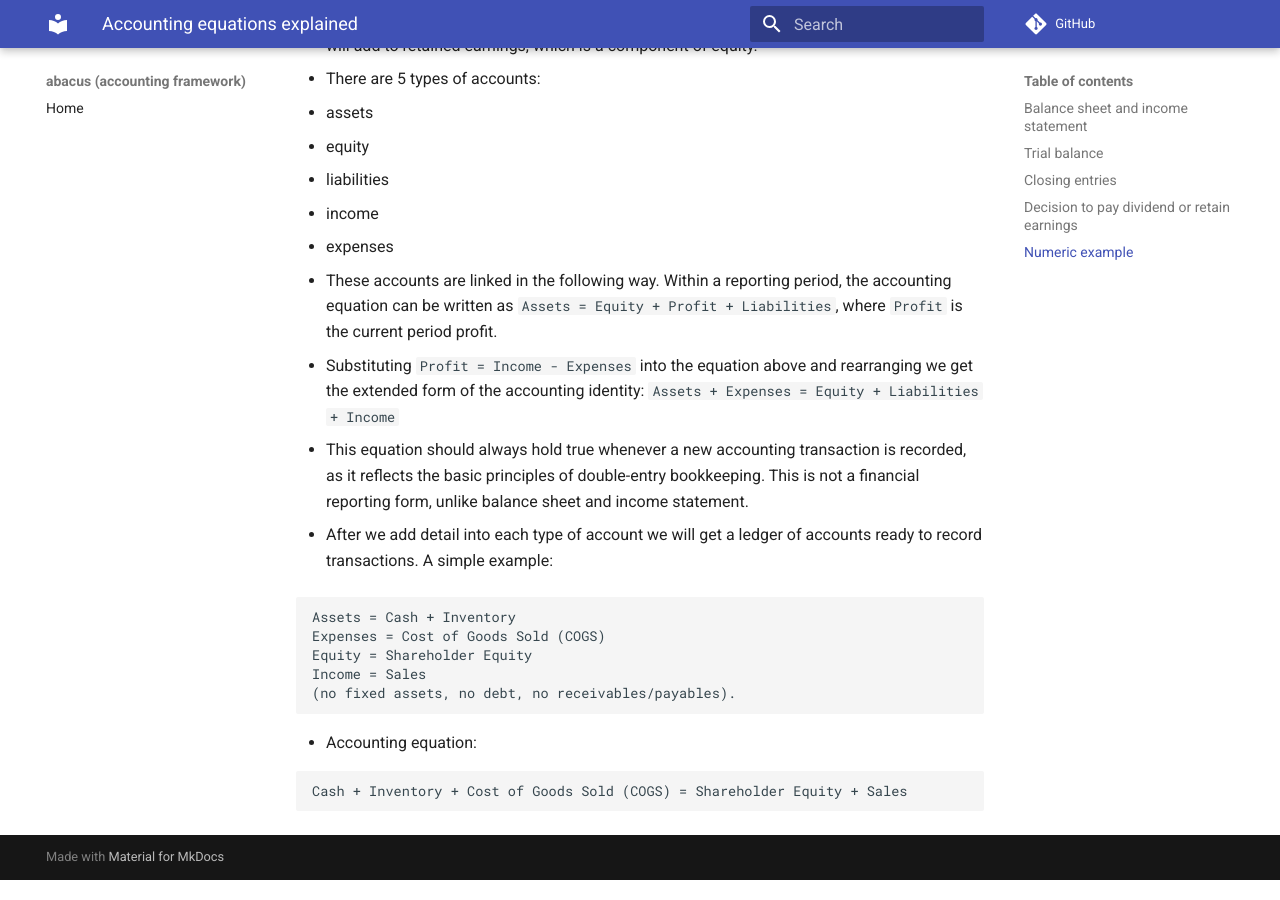
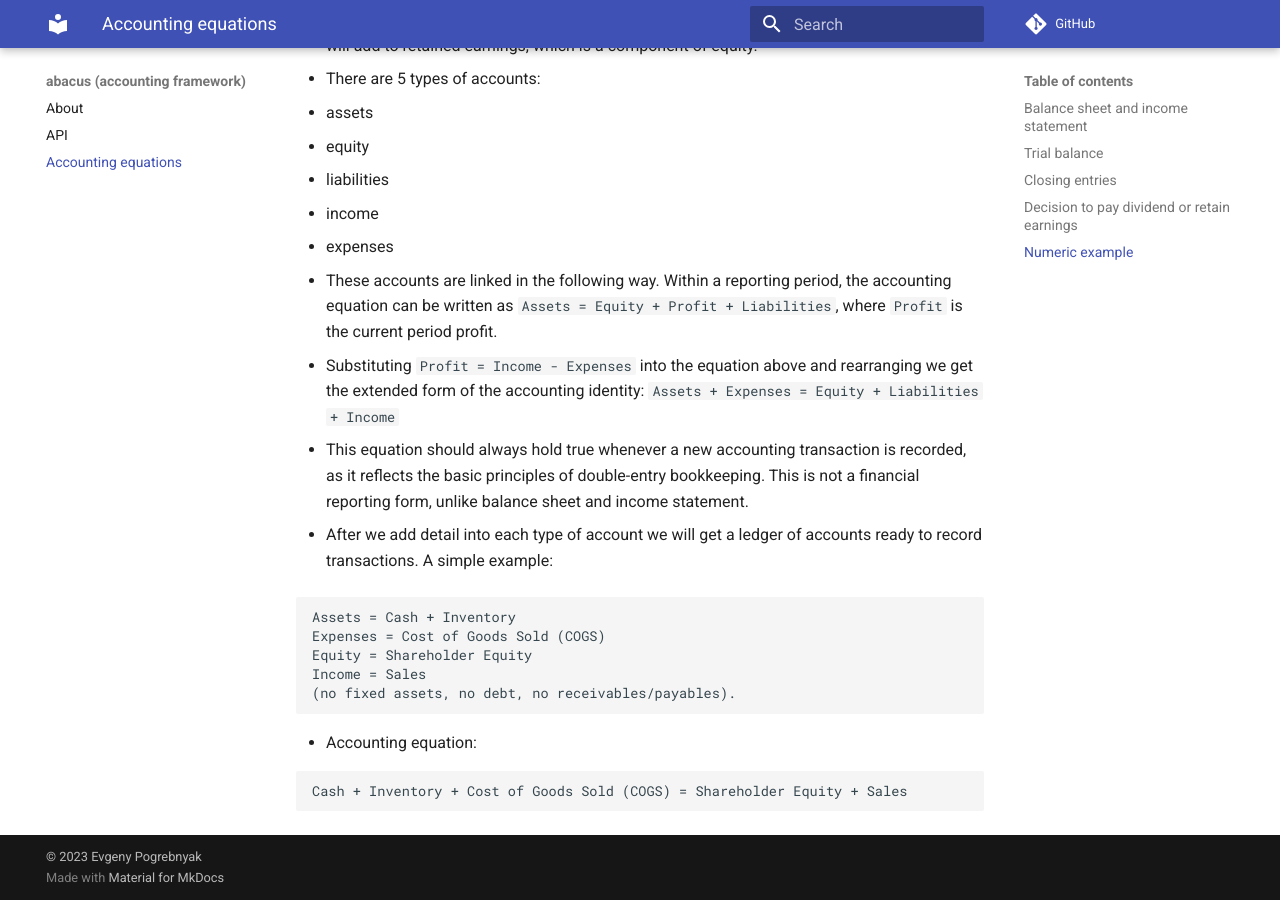
Before and after one commit to epogrebnyak/abacus, an MkDocs documentation site: the page built from docs/accounting.md, in a window 1280 px wide and 900 px high, scrolled down 7711 px. Built offline with MkDocs 1.6.1 and Material for MkDocs 9.7.7, drawn with Linux system fonts in a browser that asks for light colours; comment, search, counter and statistics services are not loaded.

Commit message:
help with https://github.com/mkdocstrings/mkdocstrings/issues/566

```diff
--- a/mkdocs.yml
+++ b/mkdocs.yml
@@ -1,6 +1,14 @@
-site_name: abacus (accounting framework)
+site_name: "abacus (accounting framework)"
 repo_url: "https://github.com/epogrebnyak/abacus"
+site_url: "https://epogrebnyak.github.io/abacus/"
+copyright: "&copy; 2023 Evgeny Pogrebnyak"
 nav:
-    - Home: index.md
+    - About: index.md
+    - API: abacus.md
+    - "Accounting equations": accounting.md
 theme:
   name: material
+
+plugins:
+- search
+- mkdocstrings
--- a/pyproject.toml
+++ b/pyproject.toml
@@ -10,8 +10,6 @@
 
 [tool.poetry.dependencies]
 python = "^3.8"
-pytest = "^7.1.3"
-isort = "^5.12.0"
 tabulate = "^0.9.0"
 rich = "^13.3.5"
 
@@ -23,6 +21,7 @@
 pyright = "^1.1.306"
 ruff = "^0.0.265"
 mkdocs-material = "^9.1.9"
+mkdocstrings = {extras = ["python"], version = "^0.21.2"}
 
 [build-system]
 requires = ["poetry-core>=1.0.0"]
```
Also changed, not shown: docs/abacus.md (+22 -1 lines), 1 other file.
